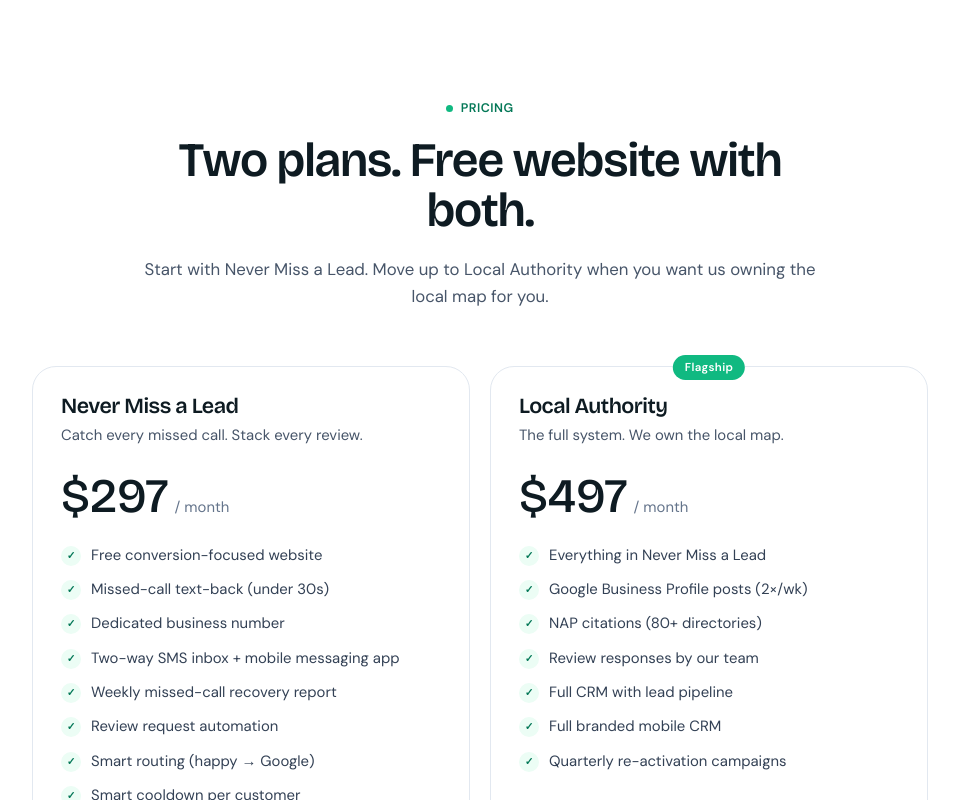
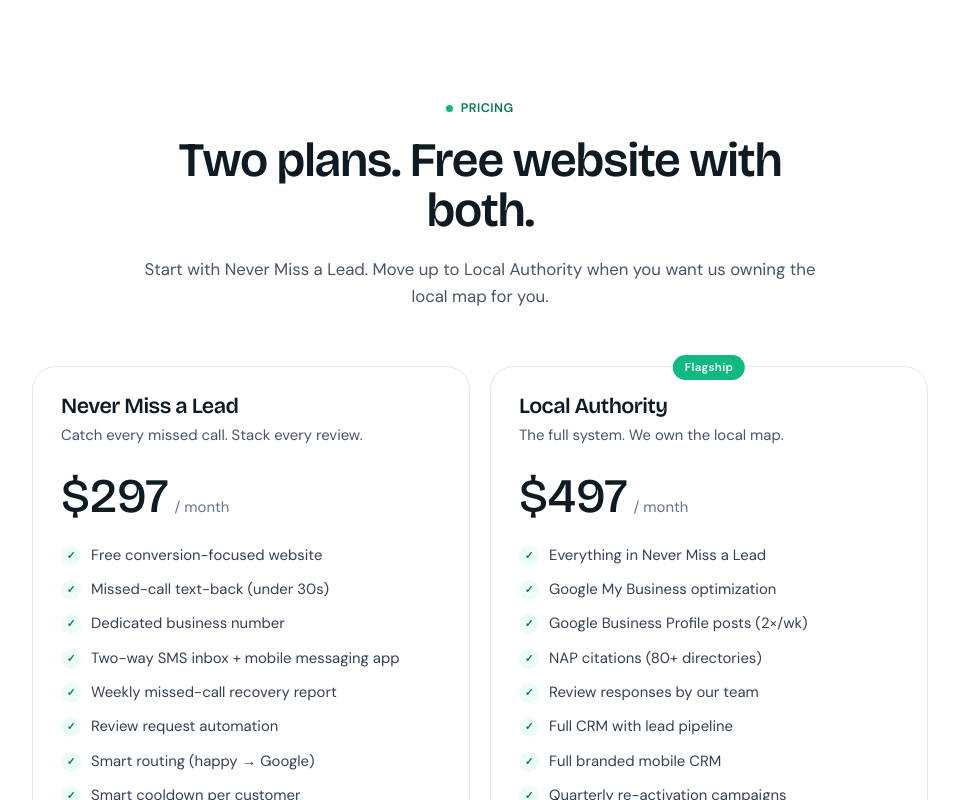
Before and after one commit to leoshah/jobsiterank-marketing, an Astro site: page / in a window 1280 px wide. Shown: the part 3271-4071 px from the top of the page, without its empty margins (160-1119 px from the left). Built offline with nearby package versions, Linux system fonts and the light colour scheme; Astro itself is replaced by a stand-in of ours.

Commit message:
Local Authority: add Google My Business optimization (categories, services, photos, Q&A, attributes) — distinct from existing GBP weekly posts

```diff
--- a/src/pages/index.astro
+++ b/src/pages/index.astro
@@ -64,6 +64,7 @@
     tagline: "The full system. We own the local map.",
     features: [
       "Everything in Never Miss a Lead",
+      "Google My Business optimization",
       "Google Business Profile posts (2×/wk)",
       "NAP citations (80+ directories)",
       "Review responses by our team",
--- a/src/pages/pricing.astro
+++ b/src/pages/pricing.astro
@@ -37,6 +37,7 @@
     subline: ["Cancel anytime", "No setup fee", "Free website included"],
     features: [
       "Everything in Never Miss a Lead",
+      "Google My Business optimization (categories, services, photos, Q&A, attributes)",
       "Google Business Profile posts (2× per week)",
       "NAP citation engine (80+ directories)",
       "Review response management — our team replies to every review",
```
